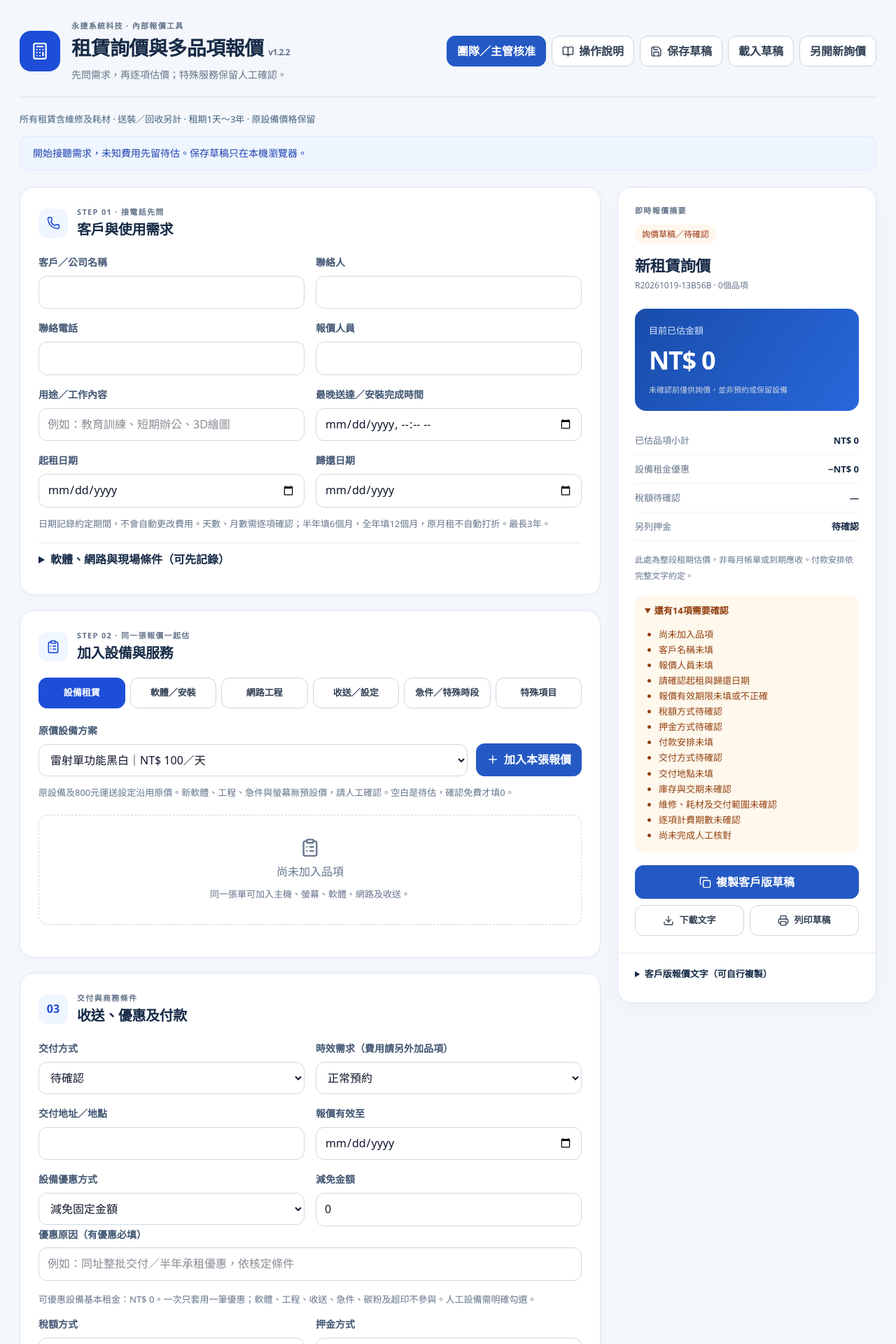
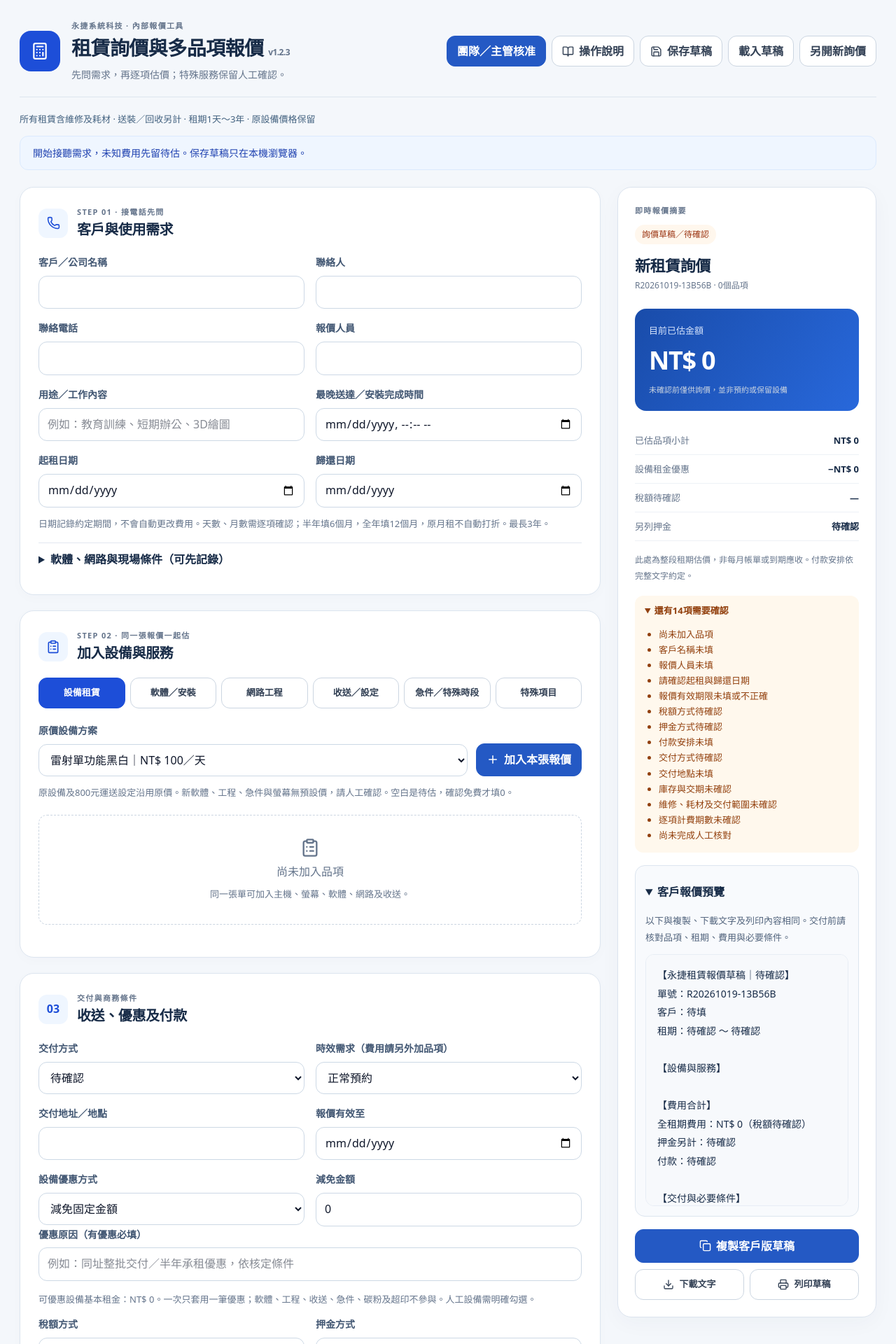
Before and after one commit to JohnnyYang0726/equipment-rental-calculator, a React (Vite) app: page / in a window 1280 px wide. Shown: the top 1920 px of the page at 70% size. Built offline with nearby package versions, Linux system fonts and the light colour scheme.

Commit message:
fix: clarify customer quote title and rental preview

```diff
--- a/index.html
+++ b/index.html
@@ -7,7 +7,7 @@
       name="description"
       content="永捷內部租賃電話詢價與多品項報價工具，整合設備、軟體、網路工程及收送。"
     />
-    <title>永捷租賃詢價與多品項報價 v1.2.2</title>
+    <title>永捷租賃詢價與多品項報價 v1.2.3</title>
   </head>
   <body>
     <div id="root"></div>
--- a/package.json
+++ b/package.json
@@ -1,7 +1,7 @@
 {
   "name": "yongjie-rental-quotation",
   "private": true,
-  "version": "1.2.2",
+  "version": "1.2.3",
   "type": "module",
   "scripts": {
     "dev": "vite --port=3000 --host=0.0.0.0",
--- a/src/App.tsx
+++ b/src/App.tsx
@@ -97,8 +97,8 @@ function download(name: string, text: string, type: string) {
   setTimeout(() => URL.revokeObjectURL(u), 1000);
 }
 const HELP = [
-  "先看客戶預覽：電腦看右側即時摘要，手機往下滑到表單下方，展開「客戶版報價文字（可自行複製）」。依序核對設備與服務、費用合計、交付與必要條件；預覽不會保存、同步或保留庫存。",
-  "客戶精簡版怎麼複製：先核對上述預覽，再按「複製客戶版草稿」，看到成功提示再貼到 LINE、郵件或文件。可展開「客戶版報價文字（可自行複製）」先看內容；交付前核對品項、數量、租期、總額、押金及收送。",
+  "先看客戶預覽：電腦看右側即時摘要，手機往下滑到表單下方，查看已展開的「客戶報價預覽」。依序核對設備與服務、費用合計、交付與必要條件；預覽不會保存、同步或保留庫存。",
+  "客戶精簡版怎麼複製：先核對上述預覽，再按「複製客戶版草稿」，看到成功提示再貼到 LINE、郵件或文件。可查看已展開的「客戶報價預覽」先看內容；交付前核對品項、數量、租期、總額、押金及收送。",
   "客戶精簡版怎麼列印：先核對預覽中的租期、待估、押金、稅額、內含張數及超印費，再在詢價頁按「列印草稿」，核對列印預覽後選印表機或「另存為 PDF」。「下載文字」同樣是客戶版草稿；JSON 備份是內部完整資料，不能當客戶報價寄出。",
   "草稿與正式版的差別：草稿供詢價討論；「資料已齊」只代表填寫完成。須登入團隊、同步本張報價、由主管核准最新版本，才可在團隊頁輸出正式版。保存、同步成功及自行勾選人工核對，都不是主管核准。",
   "正式版怎麼交付：在團隊頁按「複製正式報價」或「下載正式文字」；要列印，按「下載正式報價（可列印）」，開啟 HTML 檔後按「列印正式報價」，也可另存 PDF。正式輸出會核對最新核准，內容變更後須重新同步、核准。",
@@ -279,7 +279,7 @@ export default function App() {
           <div>
             <p className="eyebrow">永捷系統科技 · 內部報價工具</p>
             <h1>
-              租賃詢價與多品項報價 <span>v1.2.2</span>
+              租賃詢價與多品項報價 <span>v1.2.3</span>
             </h1>
             <p>先問需求，再逐項估價；特殊服務保留人工確認。</p>
           </div>
@@ -1059,6 +1059,11 @@ export default function App() {
                 </ul>
               </details>
             )}
+            <details className="text-preview customer-preview" open>
+              <summary>客戶報價預覽</summary>
+              <p className="helper">以下與複製、下載文字及列印內容相同。交付前請核對品項、租期、費用與必要條件。</p>
+              <pre>{text}</pre>
+            </details>
             <button className="primary full" onClick={copy}>
               <Copy size={17} />
               複製客戶版草稿
@@ -1078,10 +1083,6 @@ export default function App() {
               </button>
             </div>
           </div>
-          <details className="text-preview">
-            <summary>客戶版報價文字（可自行複製）</summary>
-            <pre>{text}</pre>
-          </details>
         </aside>
       </div>
       <section className="print-only">
--- a/src/index.css
+++ b/src/index.css
@@ -957,3 +957,11 @@ button:disabled {
  .summary-top {padding:20px;}
  .toolbar button {flex:1 1 130px;}
 }
+
+@media screen {
+ .summary-panel .text-preview.customer-preview {margin:18px 0;padding:14px;border:1px solid #dce5ef;border-radius:14px;background:#f8fafd;}
+ .summary-panel .customer-preview summary {font-size:16px;min-height:44px;font-weight:700;}
+ .summary-panel .customer-preview pre {max-height:360px;overflow:auto;margin:12px 0 0;font-size:14px;line-height:1.9;}
+ .summary-panel .customer-preview .helper {margin:6px 0 10px;}
+}
+@media screen and (max-width:900px) {.summary-panel .customer-preview pre {max-height:none;}}
```
Also changed, not shown: 1 other file (tests, documents, lock files or other folders).
